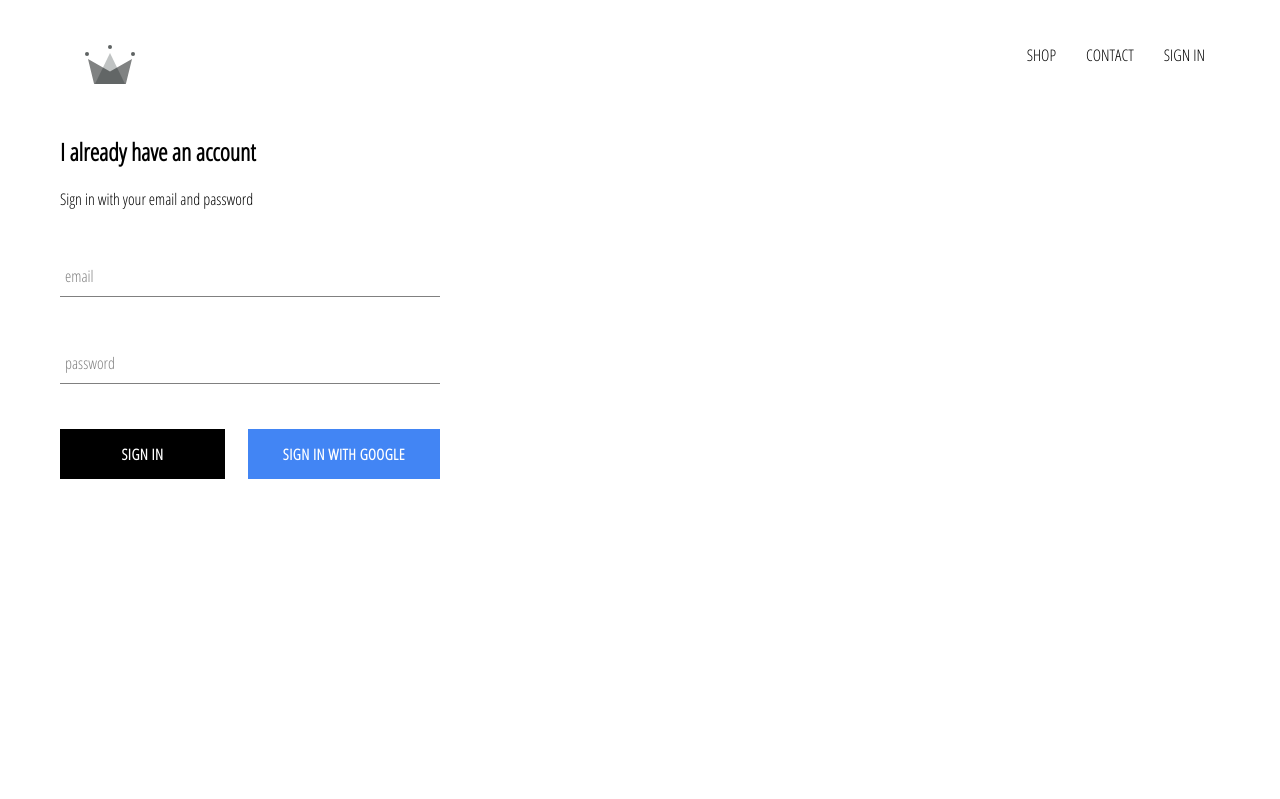
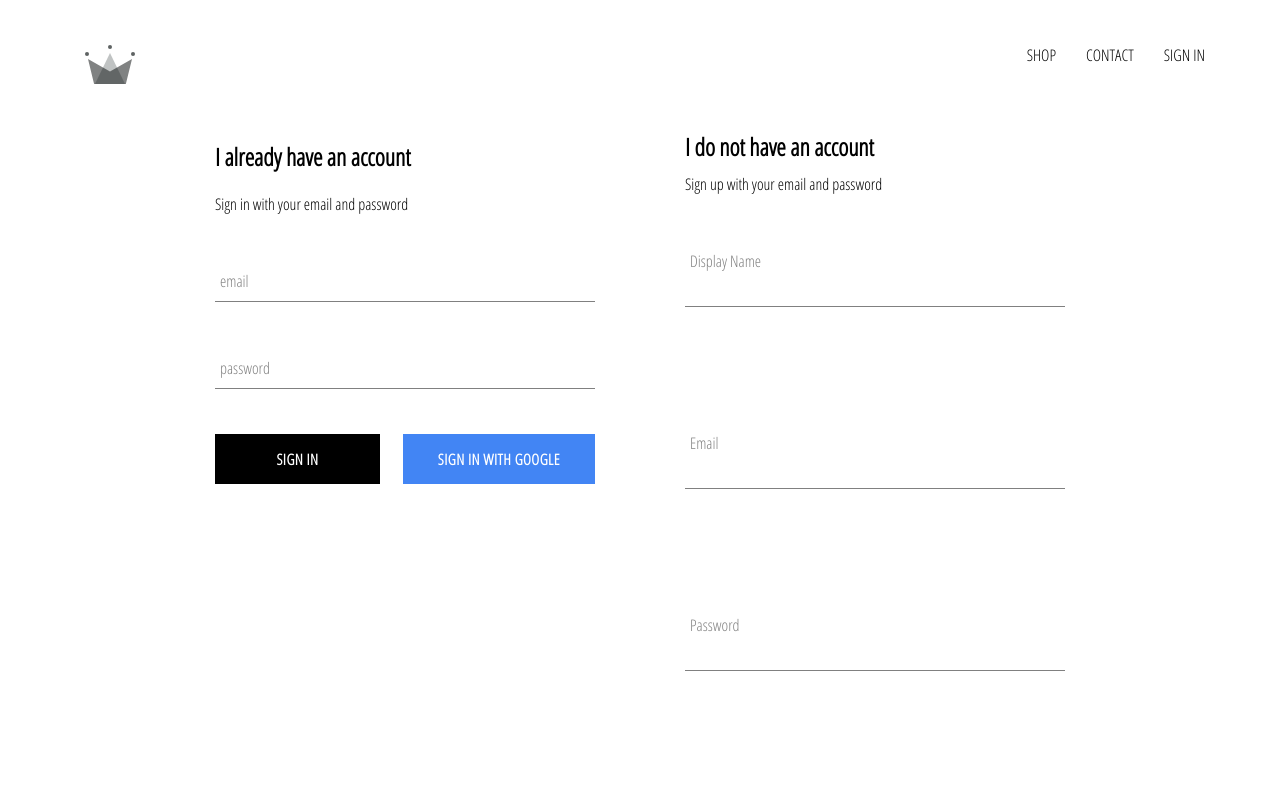
Before and after one commit to JensRay/crwn-clothing, a React (Create React App) app: page /signin in a window 1280 px wide. Shown: the top 799 px of the page. Built offline with nearby package versions, Linux system fonts and the light colour scheme; no server answers.

Commit message:
firebase create account, save in database

```diff
--- a/src/App.js
+++ b/src/App.js
@@ -5,7 +5,7 @@ import HomePage from './pages/homepage/homepage.component';
 import ShopPage from './pages/shop/shop.component';
 import Header from './components/header/header.component';
 import SignInAndSignUpPage from './pages/sign-in-and-sign-up/sign-in-and-sign-up.component'
-import { auth } from './firebase/firebase.utils';
+import { auth, createUserProfileDocument } from './firebase/firebase.utils';
 
 class App extends React.Component {
   constructor() {
@@ -19,11 +19,26 @@ class App extends React.Component {
   unsubscribeFromAuth = null
 
   componentDidMount() {
-    this.unsubscribeFromAuth = auth.onAuthStateChanged(user => {
-      this.setState({ currentUser: user });
+    this.unsubscribeFromAuth = auth.onAuthStateChanged(async userAuth => {
+      if (userAuth) {
+        const userRef = await createUserProfileDocument(userAuth);
 
-      console.log(user);
-    })
+        userRef.onSnapshot(snapShot => {
+          this.setState(
+            {
+              currentUser: {
+                id: snapShot.id,
+                ...snapShot.data()
+              }
+            }
+          );
+          console.log(this.state);
+
+        });
+      } else {
+        this.setState({ currentUser: userAuth });
+      }
+    });
   }
 
   componentWillUnmount() {
--- /dev/null
+++ b/src/components/sign-up/sign-up.component.jsx
@@ -0,0 +1,101 @@
+import React from 'react';
+
+import FormInput from '../form-input/form-input.component';
+import CustomButton from '../custom-button/custom-button.component';
+
+import { auth, createUserProfileDocument } from '../../firebase/firebase.utils';
+
+import './sign-up.styles.scss';
+
+class SignUp extends React.Component {
+  constructor(){
+    super();
+
+    this.state = {
+      displayName: '',
+      email: '',
+      password: '',
+      confirmPassword: ''
+    }
+  }
+
+  handleSubmit = async event => {
+    event.preventDefault();
+
+    const {displayName, email, password, confirmPassword} = this.state;
+
+    if(password !== confirmPassword) {
+      alert("passwords don't match");
+      return;
+    }
+
+    try {
+      const { user } = await auth.createUserWithEmailAndPassword(email, password);
+
+      await createUserProfileDocument(user, { displayName });
+      this.setState(
+        {
+          displayName: '',
+          email: '',
+          password: '',
+          confirmPassword: ''
+        }
+      );
+    } catch (error) {
+      console.error(error);
+    }
+  };
+
+  handleChange = event => {
+    const { name, value } = event.target;
+
+    this.setState({[name]: value});
+  }
+
+  render() {
+    const {displayName, email, password, confirmPassword} = this.state;
+    return(
+      <div className="sign-up">
+        <h2 className="title">I do not have an account</h2>
+        <span>Sign up with your email and password</span>
+        <form className="sign-up" onSubmit={this.handleSubmit}>
+          <FormInput
+            type='text'
+            name='displayName'
+            value={displayName}
+            onChange={this.handleChange}
+            label='Display Name'
+            required
+          />
+          <FormInput
+            type='email'
+            name='email'
+            value={email}
+            onChange={this.handleChange}
+            label='Email'
+            required
+          />
+          <FormInput
+            type='password'
+            name='password'
+            value={password}
+            onChange={this.handleChange}
+            label='Password'
+            required
+          />
+          <FormInput
+            type='password'
+            name='confirmPassword'
+            value={confirmPassword}
+            onChange={this.handleChange}
+            label='Confirm Password'
+            required
+          />
+         <CustomButton type='submit'>SIGN UP</CustomButton>
+        </form>
+      </div>
+    );
+  }
+}
+
+export default SignUp;
--- /dev/null
+++ b/src/components/sign-up/sign-up.styles.scss
@@ -0,0 +1,9 @@
+.sign-up {
+  display: flex;
+  flex-direction: column;
+  width: 380px;
+
+  .title {
+    margin: 10px 0;
+  }
+}
--- a/src/firebase/firebase.utils.js
+++ b/src/firebase/firebase.utils.js
@@ -11,6 +11,32 @@ const config = {
   appId: "1:46588988102:web:c1714f6a1d640eb1aa25c7"
 };
 
+export const createUserProfileDocument = async (userAuth, additionalData) => {
+  if (!userAuth) return;
+
+
+  const userRef = firestore.doc(`user/${userAuth.uid}`);
+
+  const snapShot = await userRef.get();
+
+  if(!snapShot.exists) {
+     const { displayName, email } = userAuth;
+     const createAt = new Date();
+
+     try {
+       await userRef.set({
+         displayName,
+         email,
+         createAt,
+         ...additionalData
+       })
+     } catch (error) {
+       console.log('error creating user', error.message);
+     }
+  }
+  return userRef;
+}
+
 firebase.initializeApp(config);
 
 export const auth = firebase.auth();
--- a/src/pages/sign-in-and-sign-up/sign-in-and-sign-up.component.jsx
+++ b/src/pages/sign-in-and-sign-up/sign-in-and-sign-up.component.jsx
@@ -1,10 +1,12 @@
 import React from 'react';
 import './sign-in-and-sign-up.styles.scss';
 import SignIn from '../../components/sign-in/sign-in.component';
+import SignUp from '../../components/sign-up/sign-up.component';
 
 const SignInAndSignUpPage = () => (
   <div className='sign-in-and-sign-up'>
     <SignIn />
+    <SignUp />
   </div>
 );
 
--- a/src/pages/sign-in-and-sign-up/sign-in-and-sign-up.styles.scss
+++ b/src/pages/sign-in-and-sign-up/sign-in-and-sign-up.styles.scss
@@ -0,0 +1,6 @@
+.sign-in-and-sign-up {
+  width: 850px;
+  display: flex;
+  justify-content: space-between;
+  margin:30px auto;
+}
```
